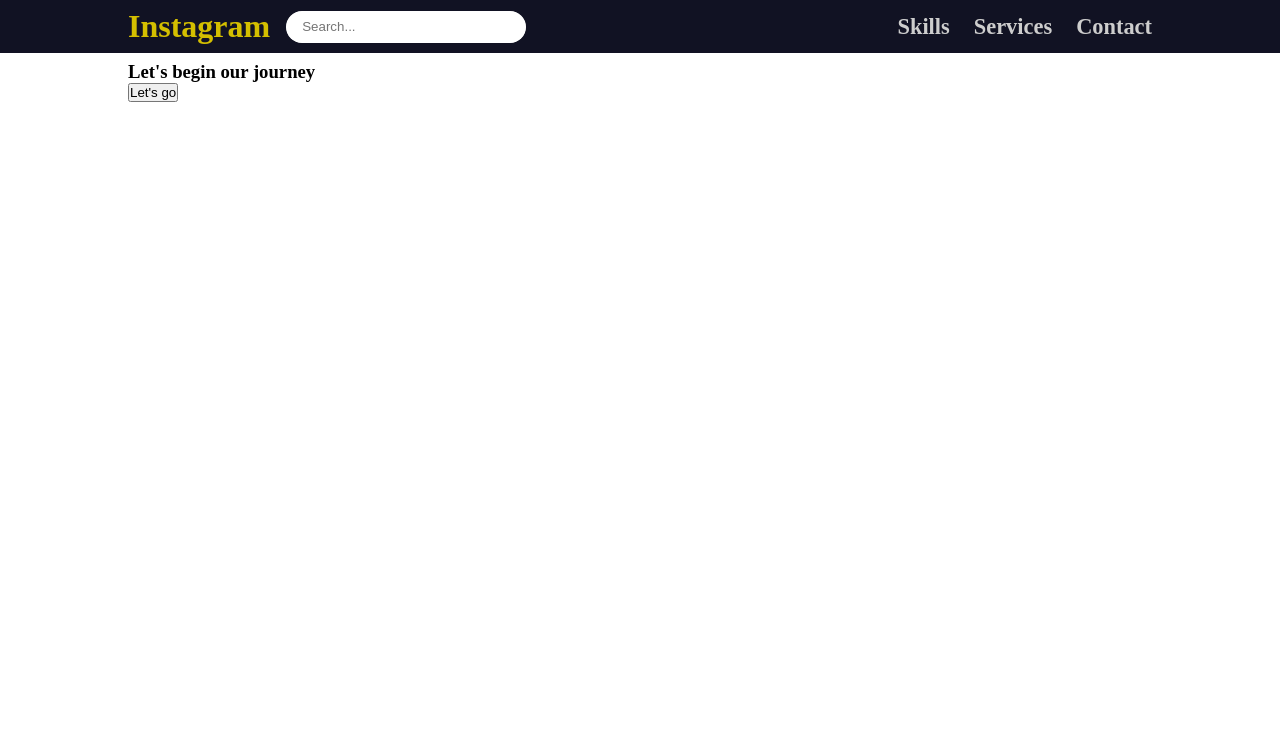
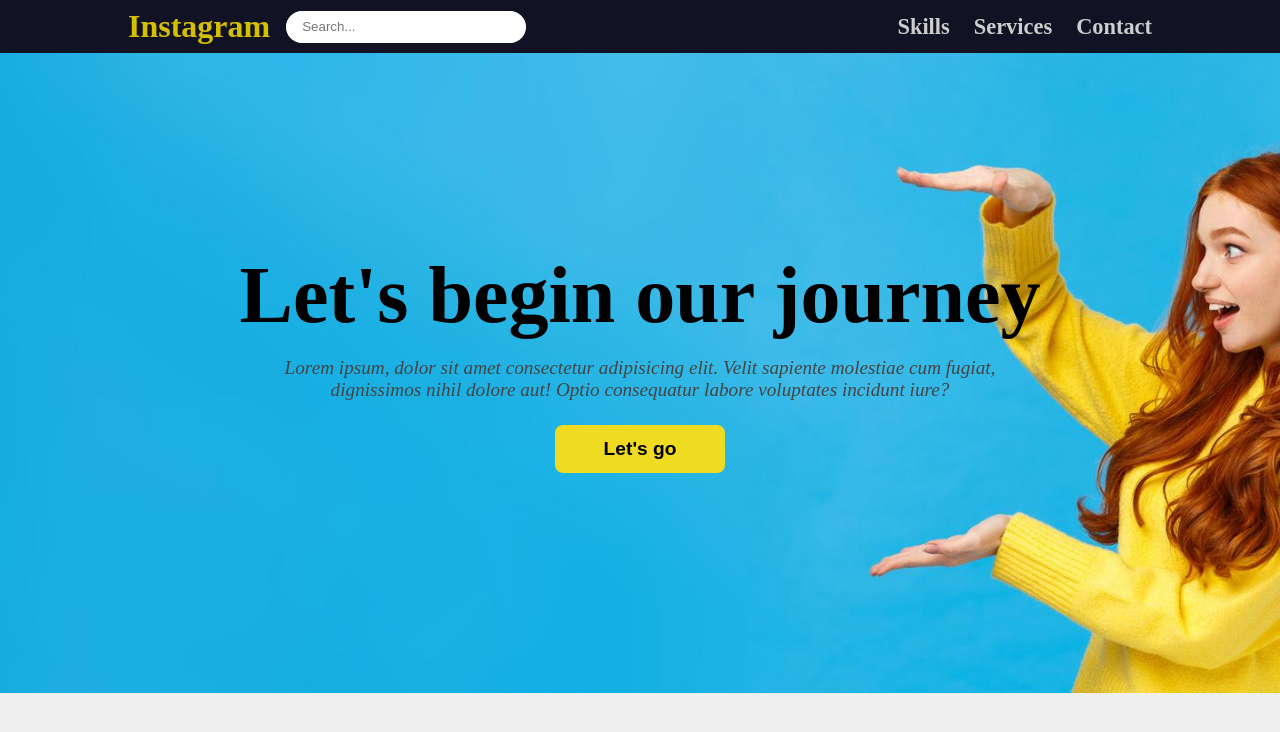
Before and after one commit to khalid-webdev/myLocal, a plain HTML site: page index.html in a window 1280 px wide. Drawn offline with Linux system fonts and the light colour scheme.

Commit message:
completing hero section

```diff
--- a/index.html
+++ b/index.html
@@ -25,13 +25,16 @@
           </ul>
         </nav>
       </header>
+    </div>
 
-    </div>
     <section class="hero conatiner">
       <div class="container">
         <h3>Let's begin our journey</h3>
+        <p>Lorem ipsum, dolor sit amet consectetur adipisicing elit. Velit sapiente molestiae cum fugiat, dignissimos nihil
+          dolore aut! Optio consequatur labore voluptates incidunt iure?</p>
         <button class="btn">Let's go</button>
       </div>
     </section>
+    <div class="spacer"></div>
   </body>
 </html>
--- a/style.css
+++ b/style.css
@@ -22,7 +22,7 @@ header {
   align-items: center;
   gap: 1rem;
 }
-.logo h1{
+.logo h1 {
   cursor: pointer;
 }
 .logo .search {
@@ -40,22 +40,69 @@ header {
   padding: 0.5rem 1rem;
   border-radius: 20px;
 }
-nav ul{
+nav ul {
   list-style: none;
   display: flex;
   align-items: center;
   gap: 1rem;
 }
-nav ul li a{
+nav ul li a {
   text-decoration: none;
-  margin-left: .5rem;
+  margin-left: 0.5rem;
   color: #cdcdcd;
   border: 0;
   outline: 0;
   font-size: 1.4rem;
   font-weight: bolder;
-  transition: all .25s linear;
+  transition: all 0.25s linear;
 }
 nav ul li a:hover {
-color: rgb(212, 191, 0);
+  color: rgb(212, 191, 0);
 }
+
+.hero {
+  height: 80vh;
+  width: 100%;
+  background-repeat: no-repeat;
+  background-image: url("./images/heor.jpg");
+  background-position: right;
+  background-size: cover;
+  display: flex;
+  align-items: center;
+  justify-content: center;
+}
+.hero h3 {
+  font-size: 5rem;
+  margin-bottom: 1rem;
+  text-align: center;
+}
+.hero p {
+  width: 70%;
+  margin: 0 auto;
+  color: #444;
+  text-align: center;
+  font-size: 1.2rem;
+  font-style: italic;
+}
+.btn {
+  text-align: center;
+  margin: 1.5rem auto;
+  display: block;
+  padding: 0.75rem 3rem;
+  border-radius: 0.5rem;
+  outline: 0;
+  font-size: 1.2rem;
+  background: rgb(240, 219, 35);
+  font-weight: bold;
+  cursor: pointer;
+  transition: all 0.25s linear;
+  border: 1px solid transparent;
+}
+.btn:hover {
+  color: rgb(212, 191, 0);
+  background: rgb(17, 18, 35);
+}
+.spacer{
+  background: #efefef;
+  height: 50rem;
+}
```
Also changed, not shown: images/heor.jpg (added).
